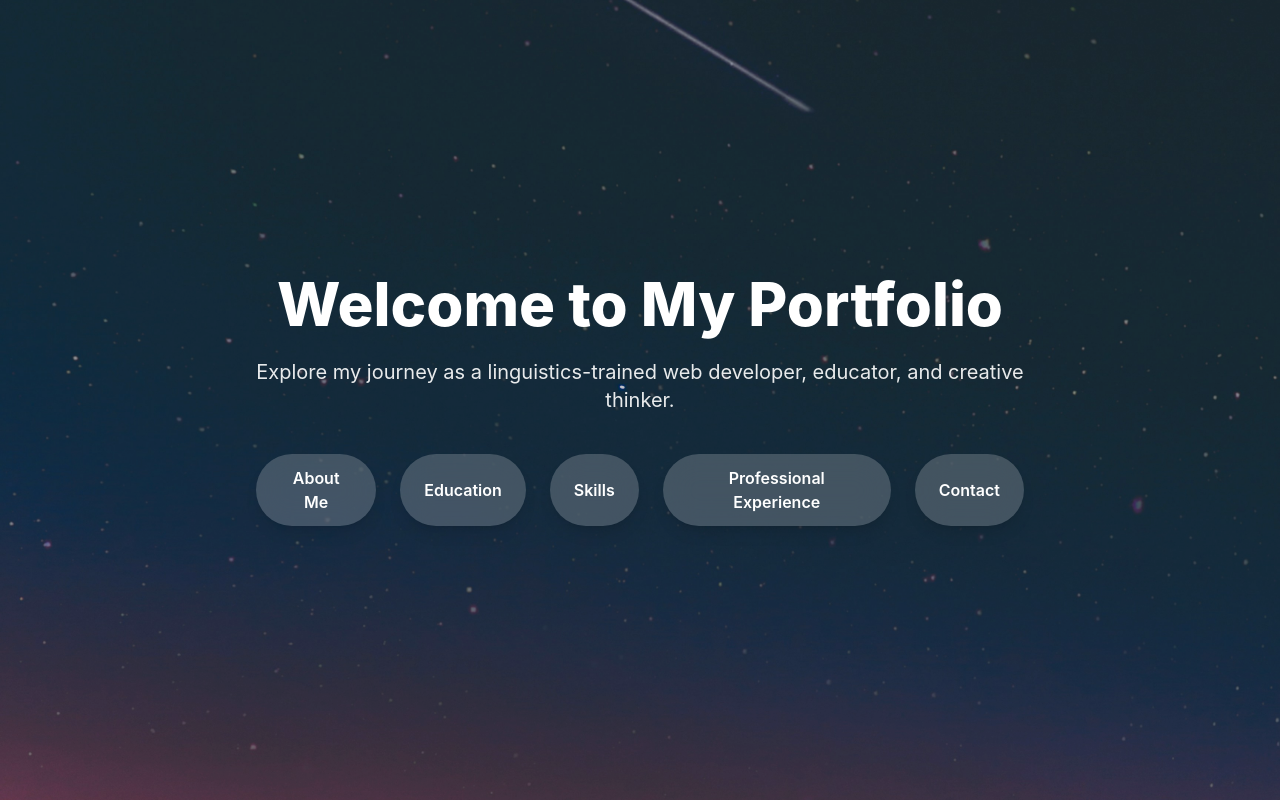
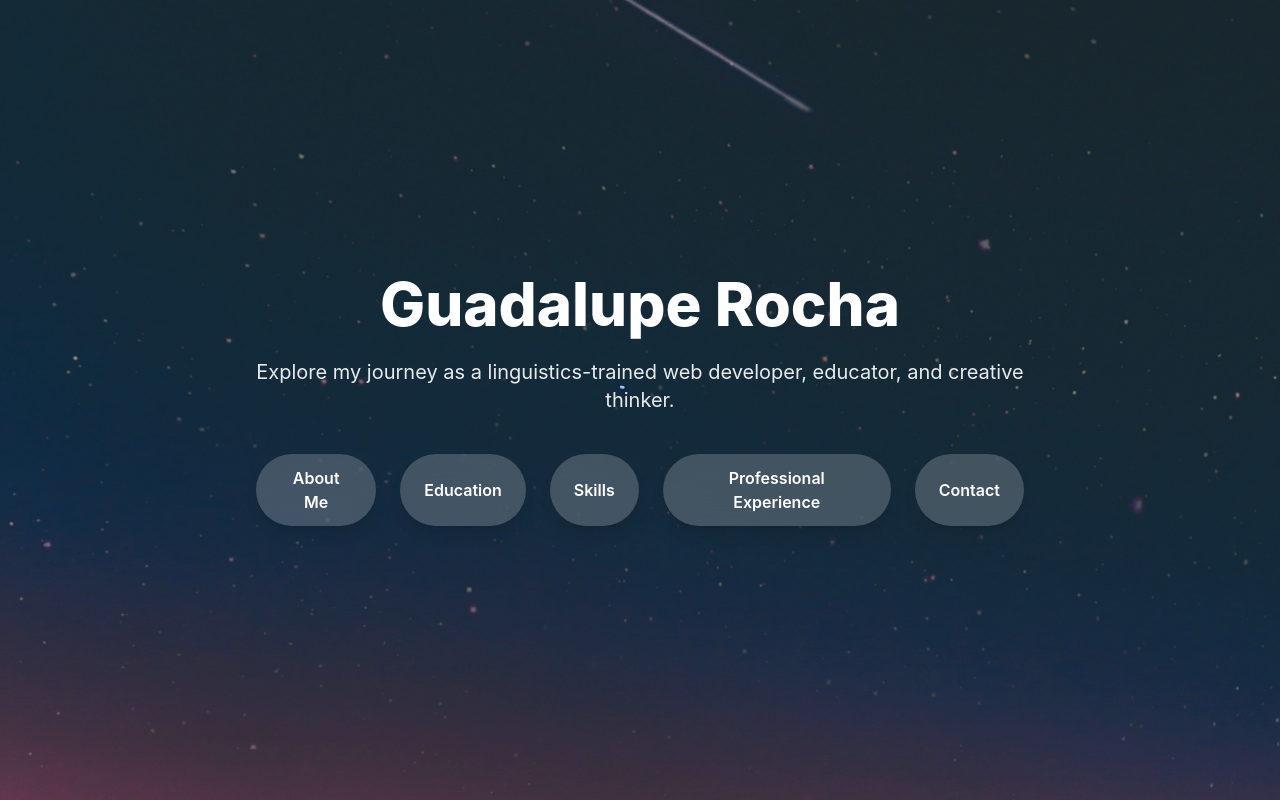
Before and after one commit to grocha78/portfolio, a React (Create React App) app: page / in a window 1280 px wide. Built offline with nearby package versions, Linux system fonts and the light colour scheme.

Commit message:
changed homepage title

```diff
--- a/src/components/Home.js
+++ b/src/components/Home.js
@@ -28,7 +28,7 @@ export default function Home() {
         transition={{ duration: 1 }}
       >
         <h1 className="text-5xl md:text-6xl font-extrabold mb-6">
-          Welcome to My Portfolio
+          Guadalupe Rocha
         </h1>
         <p className="text-lg md:text-xl opacity-90 mb-10 leading-relaxed">
           Explore my journey as a linguistics-trained web developer, educator,
```
